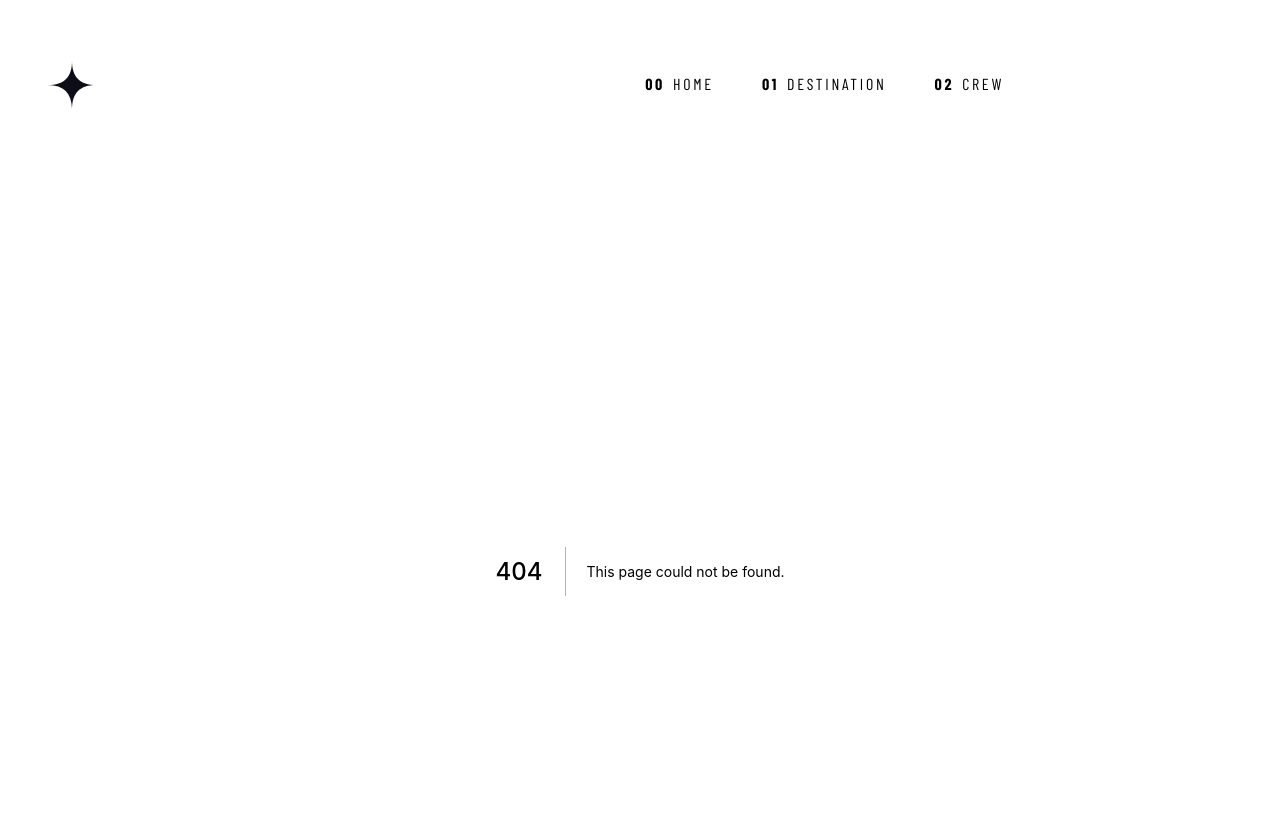
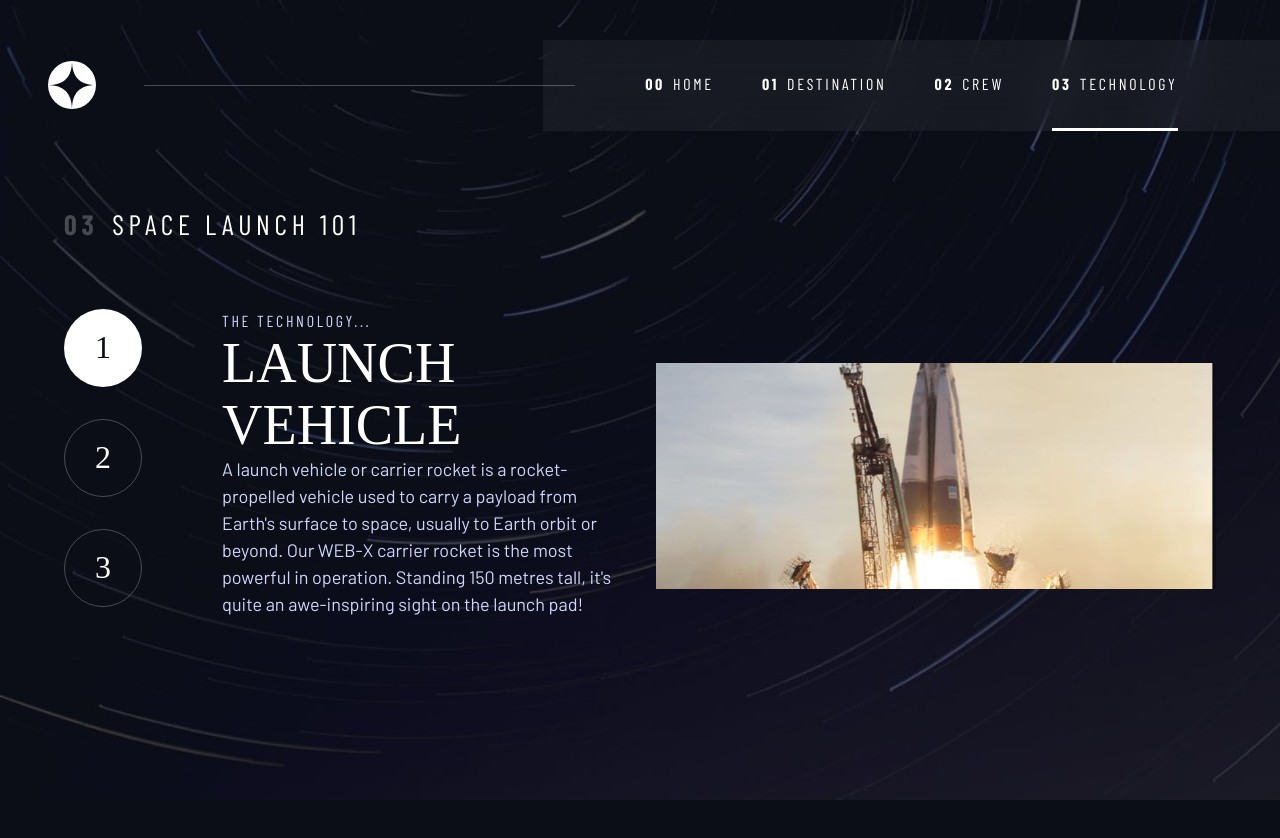
Before and after one commit to thien2218/space-travel, a Next.js app: page /technology in a window 1280 px wide. Before the commit this address had no page. Shown: the top 838 px of the page. After the commit the page ends 800 px from the top, so only its background shows below. Built offline with nearby package versions, Linux system fonts and the light colour scheme; a web font is replaced by a local one.

Commit message:
Optimize some styling and added 2 last pages

```diff
--- a/components/Header.jsx
+++ b/components/Header.jsx
@@ -17,16 +17,16 @@ const Header = ({ pathname }) => {
 
          <nav>
             <ul id='primary-nav' className={`flex primary-navigation underlined-indicator ${open ? 'slide-in' : ''}`}>
-               <Link href='/'><li className={`uppercase ff-sans-cond letter-spacing-2 fs-300 ${pathname==''?'active':''}`}>
+               <Link href='/'><li className={`uppercase ff-sans-cond letter-spacing-2 fs-300 active-${pathname==''}`}>
                   <a><span aria-hidden='true'>00</span>Home</a>
                </li></Link>
-               <Link href='/destination'><li className={`uppercase ff-sans-cond letter-spacing-2 fs-300 ${pathname=='destination'?'active':''}`}>
+               <Link href='/destination'><li className={`uppercase ff-sans-cond letter-spacing-2 fs-300 active-${pathname=='destination'}`}>
                   <a><span aria-hidden='true'>01</span>Destination</a>
                </li></Link>
-               <Link href='/crew'><li className={`uppercase ff-sans-cond letter-spacing-2 fs-300 ${pathname=='crew'?'active':''}`}>
+               <Link href='/crew'><li className={`uppercase ff-sans-cond letter-spacing-2 fs-300 active-${pathname=='crew'}`}>
                   <a><span aria-hidden='true'>02</span>Crew</a>
                </li></Link>
-               <Link href='/technology'><li className={`uppercase ff-sans-cond letter-spacing-2 fs-300 ${pathname=='technology'?'active':''}`}>
+               <Link href='/technology'><li className={`uppercase ff-sans-cond letter-spacing-2 fs-300 active-${pathname=='technology'}`}>
                   <a><span aria-hidden='true'>03</span>Technology</a>
                </li></Link>
             </ul>
--- a/pages/design-system.js
+++ b/pages/design-system.js
@@ -127,7 +127,7 @@ const DesignSystem = () => {
                   </div>
 
                   {/* Numbers */}
-                  <div className='number-indicator grid'>
+                  <div className='number-indicator flex'>
                      <button className='ff-serif fs-600' aria-selected='true'>1</button>
                      <button className='ff-serif fs-600' aria-selected='false'>2</button>
                      <button className='ff-serif fs-600' aria-selected='false'>3</button>
--- /dev/null
+++ b/pages/technology.js
@@ -0,0 +1,47 @@
+import React from 'react';
+import Image from 'next/image';
+import { useState } from 'react';
+import { images } from '../public/constants';
+
+export const getStaticProps = async () => {
+   const res = await fetch('http://localhost:3000/api');
+   const data = await res.json();
+
+   return {
+      props: {
+         technology: data.technology || {},
+      }
+   }
+}
+
+const Technology = ({ technology }) => {
+   const [active, setActive] = useState(0);
+   const tech = technology[active];
+
+   return (
+      <main id='main' className="grid-container grid-container--technology flow">
+         <h1 className='numbered-title'><span aria-hidden='true'>03</span>space launch 101</h1>
+
+         <div className="technology-image">
+            <Image src={images.tech[active]} alt='Technology' />
+         </div>
+
+         <article className='technology-info grid'>
+            <div className='number-indicator flex'>
+               {technology.map((t, index) => (
+                  <button key={index} onClick={() => setActive(index)} className='ff-serif fs-600' aria-selected={`${active==index}`}>{index+1}</button>
+               ))}
+            </div>
+
+            <div className='technology-details'>
+               <h2 className="text-accent uppercase ff-sans-cond fs-300 letter-spacing-2">the technology...</h2>
+               <p className="uppercase ff-serif fs-700">{tech.name}</p>
+               <p className="text-accent">{tech.description}</p>
+            </div>
+         </article>
+
+      </main>
+   )
+}
+
+export default Technology
--- /dev/null
+++ b/styles/Crew.css
@@ -0,0 +1,75 @@
+.role {
+   color: rgba( var(--color-white), .5);
+}
+
+.crew {
+   background-image: url(../public/assets/crew/background-crew-mobile.jpg);
+   background-size: cover;
+}
+
+.grid-container--crew {
+   --flow-space: 2rem;
+   grid-template-areas:
+      'title'
+      'image'
+      'tabs'
+      'content';
+}
+
+.grid-container--crew > .crew-image {
+   border-bottom: 1px solid rgba( var(--color-white), .1);
+   grid-area: image;
+   max-width: 60%;
+}
+
+.grid-container--crew > .numbered-title {
+   grid-area: title;
+}
+
+.grid-container--crew > .crew-info {
+   grid-area: content;
+}
+
+.grid-container--crew > .dot-indicator {
+   grid-area: tabs;
+}
+
+@media (min-width: 35em) {
+   .crew {
+      background-image: url(../public/assets/crew/background-crew-tablet.jpg);
+   }
+
+   .grid-container--crew {
+      grid-template-areas:
+         'title'
+         'content'
+         'tabs'
+         'image';
+   }
+}
+
+@media (min-width: 45em) {
+   .crew {
+      background-image: url(../public/assets/crew/background-crew-desktop.jpg);
+   }
+
+   .grid-container--crew > .crew-image {
+      align-self: end;
+      max-width: 90%;
+   }
+
+   .grid-container--crew > .crew-info h2 {
+      margin-bottom: 1rem;
+   }
+
+   .grid-container--crew > .crew-info p:nth-child(2) {
+      margin-bottom: 1.7rem;
+   }
+
+   .grid-container--crew {
+      grid-template-areas:
+         '. title title .'
+         '. content image .'
+         '. tabs image .';
+   }
+}
--- a/components/Destinations.css
+++ b/styles/Destinations.css
@@ -5,7 +5,6 @@
 }
 
 .grid-container--destination {
-   --flow-space: 2rem;
    grid-template-areas:
       'title'
       'image'
@@ -66,4 +65,15 @@
       justify-content: start;
       --gap: min(8vw, 5rem);
    }
+
+   .grid-container--destination {
+      grid-template-areas:
+         '. title title .'
+         '. image tabs .'
+         '. image content .';
+   }
+
+   .grid-container--destination > .destination-image {
+      max-width: 90%;
+   }
 }
--- a/components/Header.css
+++ b/styles/Header.css
@@ -43,15 +43,15 @@
       transition: transform .5s ease-in-out;
    }
 
-   .primary-navigation.underlined-indicator > .active{
+   .primary-navigation.underlined-indicator > .active-true{
       border: 0;
    }
 
-   .primary-navigation .active{
+   .primary-navigation .active-true{
       position: relative;
    }
 
-   .primary-navigation .active::before {
+   .primary-navigation .active-true::before {
       content: '';
       position: absolute;
       background-color: #fff;
--- /dev/null
+++ b/styles/Technology.css
@@ -0,0 +1,54 @@
+.technology {
+   background-image: url(../public/assets/technology/background-technology-mobile.jpg);
+   background-size: cover;
+}
+
+.grid-container--technology {
+   --flow-space: 2rem;
+   grid-template-areas:
+      'title'
+      'image'
+      'content';
+}
+
+.grid-container--technology > .numbered-title {
+   grid-area: title;
+}
+
+.grid-container--technology > .technology-image {
+   grid-area: image;
+}
+
+.grid-container--technology > .technology-info {
+   justify-items: center;
+   grid-area: content;
+}
+
+@media (min-width: 35em) {
+   .technology {
+      background-image: url(../public/assets/technology/background-technology-tablet.jpg);
+   }
+}
+
+@media (min-width: 45em) {
+   .technology {
+      background-image: url(../public/assets/technology/background-technology-desktop.jpg);
+   }
+
+   .number-indicator {
+      flex-direction: column;
+   }
+
+   .grid-container--technology {
+      --flow-space: 2rem;
+      grid-template-areas:
+         '. title title .'
+         '. content image .'
+         '. . image .';
+   }
+
+   .grid-container--technology > .technology-info {
+      --gap: 5rem;
+      grid-template-columns: min-content 1fr;
+   }
+}
--- a/styles/globals.css
+++ b/styles/globals.css
@@ -1,5 +1,7 @@
-@import url(../components/Header.css);
-@import url(../components/Destinations.css);
+@import url(./Header.css);
+@import url(./Destinations.css);
+@import url(./Crew.css);
+@import url(./Technology.css);
 
 /* ------------------ */
 /* CUSTOM PROPS */
@@ -221,7 +223,6 @@ textarea {
    font-family: var(--ff-sans-cond);
    font-size: var(--fs-500);
    text-transform: uppercase;
-   color: rgba( var(--color-light) );
 }
 .numbered-title span {
    color: rgba( var(--color-white), .25 );
@@ -254,7 +255,7 @@ textarea {
 
 .underlined-indicator > * {
    cursor: pointer;
-   padding: var(--underline-gap, 1rem) 0;
+   padding: var(--underline-gap, .75rem) 0;
    border-bottom: 3px solid rgba( var(--color-white), 0 );
 }
 
@@ -263,7 +264,7 @@ textarea {
    border-bottom: 3px solid rgba( var(--color-white), .5 );
 }
 
-.underlined-indicator > .active,
+.underlined-indicator > .active-true,
 .underlined-indicator > [aria-selected='true'] {
    border-bottom: 3px solid rgba( var(--color-white), 1 );
    color: rgba( var(--color-white) );
@@ -290,7 +291,6 @@ textarea {
 }
 
 .number-indicator {
-   grid-auto-columns: min-content;
    --gap: 2rem;
 }
 
@@ -341,6 +341,21 @@ textarea {
    line-height: .8;
 }
 
+.grid-container p {
+   max-width: 50ch;
+}
+
+@media (min-width: 35em) {
+   .home {
+      background-position: center center;
+      background-image: url(../public/assets/home/background-home-tablet.jpg);
+   }
+
+   .grid-container--crew {
+      padding-bottom: 0;
+   }
+}
+
 @media (min-width: 45em) {
    .home {
       background-image: url(../public/assets/home/background-home-desktop.jpg);
@@ -367,24 +382,10 @@ textarea {
 
    .grid-container--destination {
       justify-items: start;
-      grid-template-areas:
-         '. title title .'
-         '. image tabs .'
-         '. image content .';
+      align-items: start;
    }
 
-   .grid-container--destination > .destination-image {
-      max-width: 90%;
+   .grid-container--crew > *:not(.crew-image) {
+      justify-self: start;
    }
 }
-
-@media (min-width: 35em) {
-   .home {
-      background-position: center center;
-      background-image: url(../public/assets/home/background-home-tablet.jpg);
-   }
-
-   .grid-container * {
-      max-width: 50ch;
-   }
-}
```
Also changed, not shown: pages/crew.js (added, +44 -0 lines), pages/destination.js (+7 -8 lines), public/constants/images.js (+4 -4 lines).
